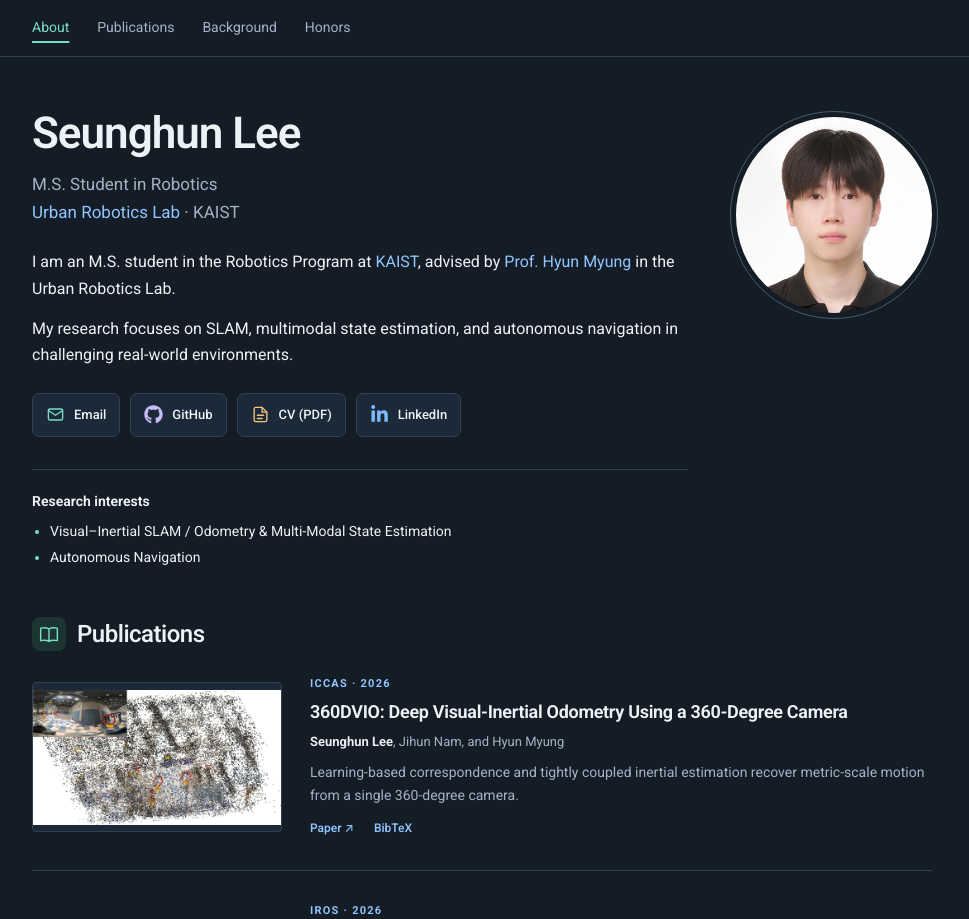
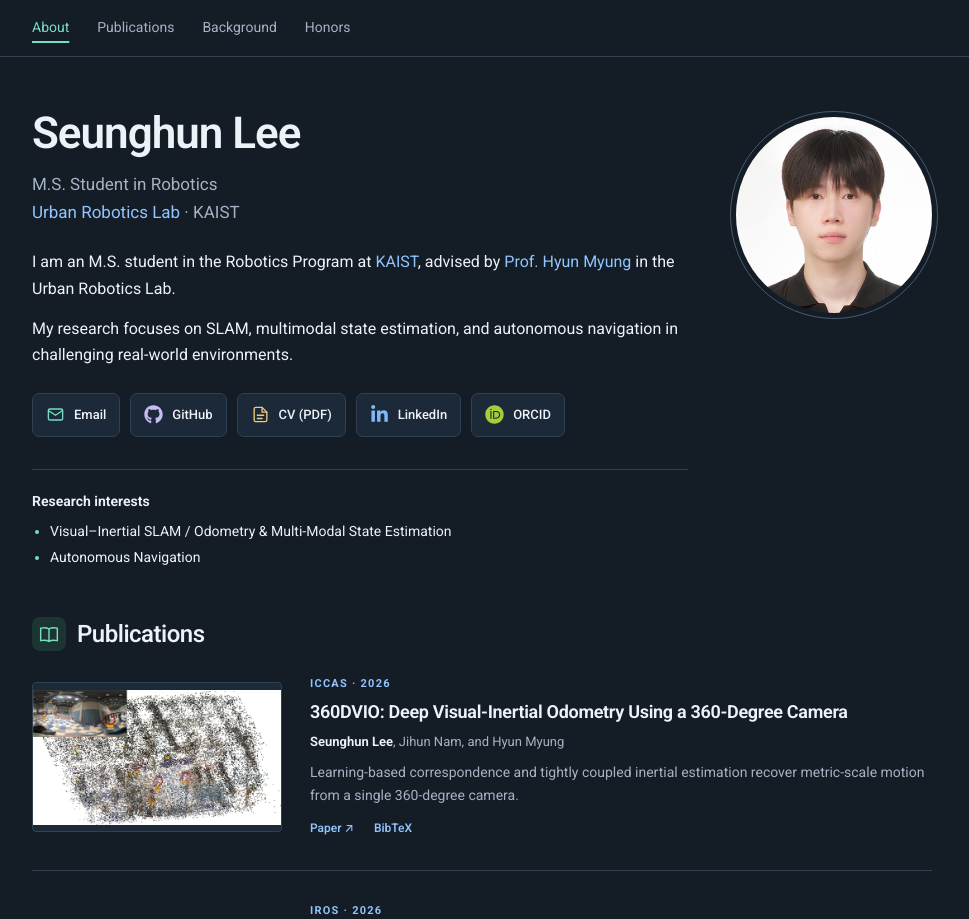
Before and after one commit to Leeseunghun03/Leeseunghun03.github.io, a Jekyll site: the page built from index.md, in a window 1280 px wide and 1400 px high, cut to the strip 0-919 px from the top of the window. Shown: the whole strip, without its empty margins (158-1127 px from the left). Built offline with Jekyll 4.4.1, drawn with Linux system fonts in a browser that asks for light colours.

Commit message:
Add ORCID link

```diff
--- a/_config.yml
+++ b/_config.yml
@@ -13,6 +13,7 @@ author:
   email: shleee@kaist.ac.kr
   github: Leeseunghun03
   linkedin: seunghun-lee-626560387
+  orcid: 0009-0005-5105-1822
 url: https://leeseunghun03.github.io
 baseurl: ''
 repository: Leeseunghun03/Leeseunghun03.github.io
--- a/_includes/ui-icon.html
+++ b/_includes/ui-icon.html
@@ -1,6 +1,7 @@
 {%- case include.name -%}
 {%- when 'github' -%}{% include icons/github.svg %}
 {%- when 'linkedin' -%}{% include icons/linkedin.svg %}
+{%- when 'orcid' -%}{% include icons/orcid.svg %}
 {%- else -%}
 <svg class="ui-icon" xmlns="http://www.w3.org/2000/svg" viewBox="0 0 24 24" width="20" height="20" fill="none" stroke="currentColor" stroke-width="1.7" stroke-linecap="round" stroke-linejoin="round" aria-hidden="true" focusable="false">
   {%- case include.name -%}
--- a/_layouts/default.html
+++ b/_layouts/default.html
@@ -27,7 +27,7 @@
     <link rel="stylesheet" href="{{ '/assets/css/site.css' | relative_url }}?v={{ site.time | date: '%s' }}">
     <script defer src="{{ '/assets/js/site.js' | relative_url }}?v={{ site.time | date: '%s' }}"></script>
     {% if page.home %}
-    <script type="application/ld+json">{"@context":"https://schema.org","@type":"Person","name":{{ site.name | jsonify }},"url":{{ site.url | jsonify }},"email":{{ site.author.email | prepend: 'mailto:' | jsonify }},"affiliation":{"@type":"Organization","name":"Urban Robotics Lab, KAIST"},"sameAs":["https://github.com/{{ site.author.github }}","https://www.linkedin.com/in/{{ site.author.linkedin }}/"]}</script>
+    <script type="application/ld+json">{"@context":"https://schema.org","@type":"Person","name":{{ site.name | jsonify }},"url":{{ site.url | jsonify }},"email":{{ site.author.email | prepend: 'mailto:' | jsonify }},"affiliation":{"@type":"Organization","name":"Urban Robotics Lab, KAIST"},"sameAs":["https://github.com/{{ site.author.github }}","https://www.linkedin.com/in/{{ site.author.linkedin }}/","https://orcid.org/{{ site.author.orcid }}"]}</script>
     {% endif %}
   </head>
   <body>
--- a/assets/css/site.css
+++ b/assets/css/site.css
@@ -58,6 +58,7 @@ nav a[aria-current] { color: var(--accent); text-decoration: underline; text-dec
 .contact-link--github { --contact-color: #c7baf5; }
 .contact-link--cv { --contact-color: var(--gold); }
 .contact-link--linkedin { --contact-color: #80b9fa; }
+.contact-link--orcid { --contact-color: #a6ce39; }
 .interests { margin-top: 32px; padding-top: 22px; border-top: 1px solid var(--line); }
 .interests h2 { margin-bottom: 10px; font-size: 14px; font-weight: 650; letter-spacing: 0; }
 .interests ul { margin: 0; padding-left: 18px; font-size: 14px; }
--- a/index.md
+++ b/index.md
@@ -21,6 +21,7 @@ description: "Seunghun Lee, M.S. student in Robotics at KAIST. SLAM, multimodal
       <a class="contact-link contact-link--github" href="https://github.com/{{ site.author.github }}">{% include ui-icon.html name="github" %}<span>GitHub</span></a>
       <a class="contact-link contact-link--cv" href="{{ '/files/seunghun-lee-cv.pdf' | relative_url }}">{% include ui-icon.html name="document" %}<span>CV (PDF)</span></a>
       <a class="contact-link contact-link--linkedin" href="https://www.linkedin.com/in/{{ site.author.linkedin }}/">{% include ui-icon.html name="linkedin" %}<span>LinkedIn</span></a>
+      <a class="contact-link contact-link--orcid" href="https://orcid.org/{{ site.author.orcid }}">{% include ui-icon.html name="orcid" %}<span>ORCID</span></a>
     </div>
     <div class="interests">
       <h2>Research interests</h2>
```
Also changed, not shown: NOTICE.md (+1 -1 lines), _includes/icons/orcid.svg (added).
